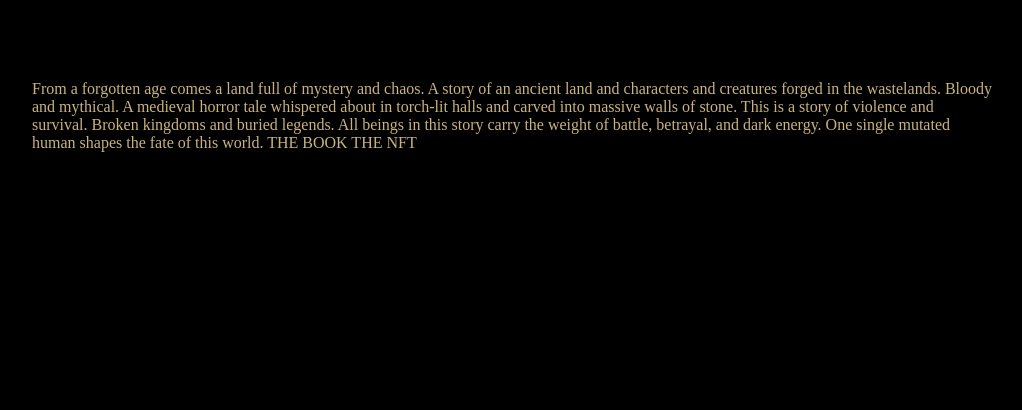
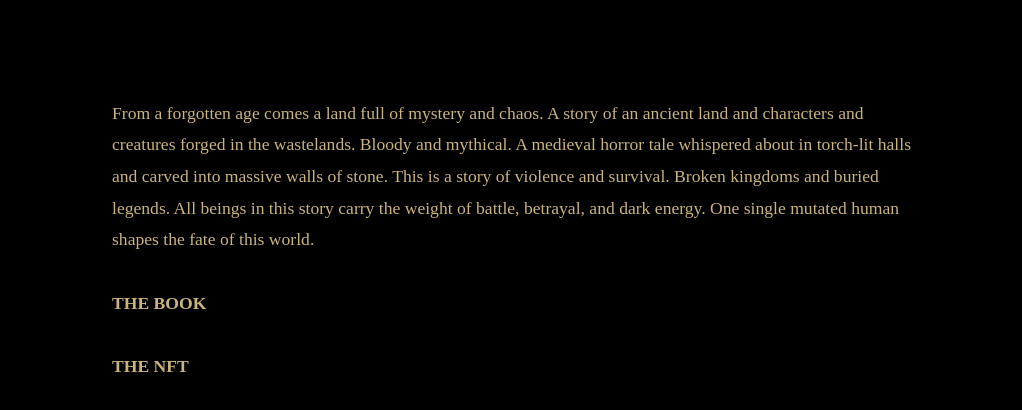
Before and after one commit to vesuvious-king/Kings-of-Solympus-, a Next.js app: page / in a window 1280 px wide. Shown: the top 410 px of the page, without its empty margins (248-1270 px from the left). Built offline with nearby package versions, Linux system fonts and the light colour scheme.

Commit message:
Update page.js

```diff
--- a/app/page.js
+++ b/app/page.js
@@ -1,13 +1,30 @@
 export default function Home() {
   return (
-    <main style={{ paddingTop: "40px", whiteSpace: "pre-wrap" }}>
-      From a forgotten age comes a land full of mystery and chaos. A story of an ancient land and characters and creatures forged in the wastelands. Bloody and mythical. A medieval horror tale whispered about in torch-lit halls and carved into massive walls of stone. This is a story of violence and survival. Broken kingdoms and buried legends. All beings in this story carry the weight of battle, betrayal, and dark energy. One single mutated human shapes the fate of this world.
-
-
-              THE BOOK
-
-
-              THE NFT
+    <main
+      style={{
+        maxWidth: "800px",
+        margin: "0 auto",
+        paddingTop: "40px",
+      }}
+    >
+      <p
+        style={{
+          fontSize: "1.1rem",
+          lineHeight: "1.8",
+        }}
+      >
+        From a forgotten age comes a land full of mystery and chaos. A story of an
+        ancient land and characters and creatures forged in the wastelands.
+        Bloody and mythical. A medieval horror tale whispered about in torch-lit
+        halls and carved into massive walls of stone. This is a story of violence
+        and survival. Broken kingdoms and buried legends. All beings in this
+        story carry the weight of battle, betrayal, and dark energy. One single
+        mutated human shapes the fate of this world.
+        <br /><br />
+        <strong>THE BOOK</strong>
+        <br /><br />
+        <strong>THE NFT</strong>
+      </p>
     </main>
   );
 }
```
